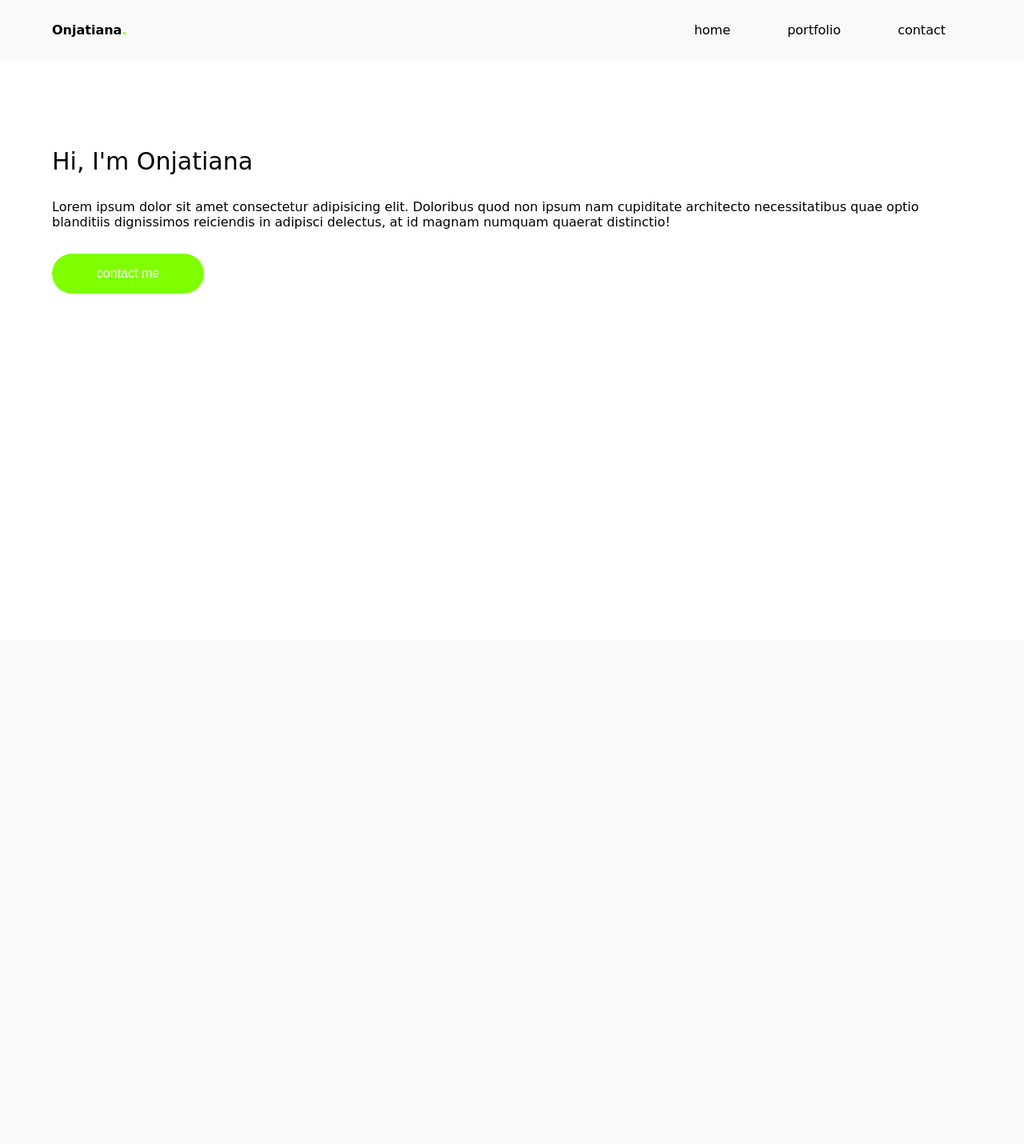
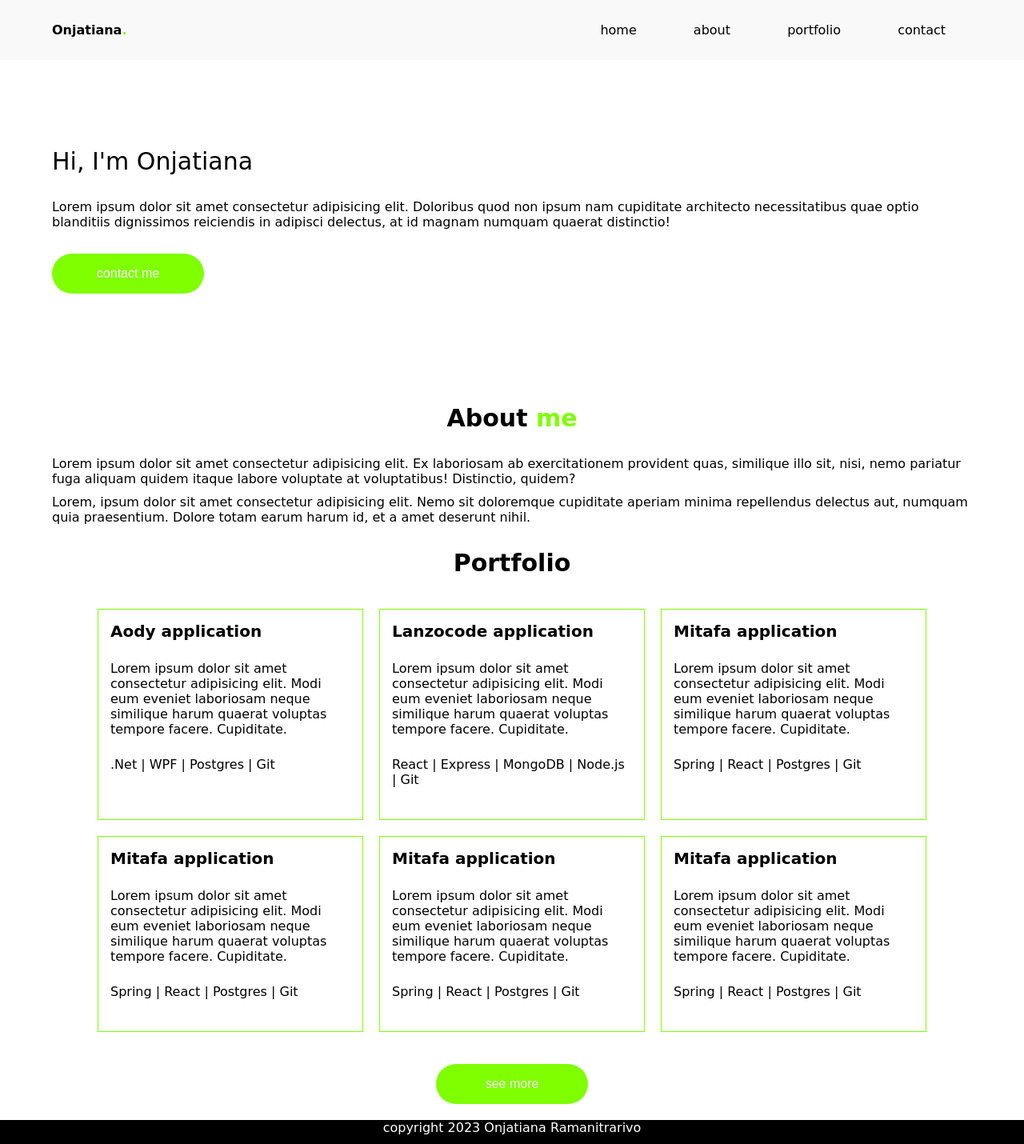
Before and after one commit to Onjatiana-ramanitrarivo/portfolio-django-project, a Django app: page /site/presentation/ in a window 1280 px wide. Shown: the whole page at 80% size. Before the commit the page ends 367 px from the top, so only its background shows below. Run offline with Django 5.2, Linux system fonts and the light colour scheme.

Commit message:
Navigation et design page contact

```diff
--- a/presentation/templates/index.html
+++ b/presentation/templates/index.html
@@ -1,26 +1,6 @@
-<!DOCTYPE html>
-{% load static %}
-<html lang="en">
+{% extends "layout.html" %}
 
-<head>
-    <meta charset="UTF-8">
-    <meta name="viewport" content="width=device-width, initial-scale=1.0">
-    <link rel="stylesheet" href="{% static 'app.css' %}">
-    <title>Page d'accueil</title>
-</head>
-
-<body>
-    <div class="bg-light">
-        <header class="header container">
-            <div class="logo">Onjatiana<span>.</span> </div>
-            <nav class="menu">
-                <a href="#" class="menu-item">home</a>
-                <a href="#" class="menu-item">portfolio</a>
-                <a href="#" class="menu-item">contact</a>
-            </nav>
-        </header>
-    </div>
-
+{% block contenu %}
 <div class="banner container">
     <div>
         <p class="myName">
@@ -32,9 +12,95 @@
             necessitatibus quae optio blanditiis dignissimos reiciendis in adipisci delectus, at id magnam numquam
             quaerat distinctio!
         </p>
-            <button class="btn">contact me</button>
+        <a href="{% url 'contact' %}">
+            <button class="btn primary">contact me</button>
+        </a>
     </div>
 </div>
-</body>
 
-</html>
+<div id="about" class="about container">
+    <h2 class="title">About <span>me</span> </h2>
+    <p>
+        Lorem ipsum dolor sit amet consectetur adipisicing elit. Ex laboriosam ab exercitationem provident quas,
+        similique illo sit, nisi, nemo pariatur fuga aliquam quidem itaque labore voluptate at voluptatibus!
+        Distinctio, quidem?
+    </p>
+    <p>
+        Lorem, ipsum dolor sit amet consectetur adipisicing elit. Nemo sit doloremque cupiditate aperiam minima
+        repellendus delectus aut, numquam quia praesentium. Dolore totam earum harum id, et a amet deserunt nihil.
+    </p>
+</div>
+
+<div id="portfolio" class="portfolio container">
+    <h2>Portfolio</h2>
+    <div class="real">
+        <div class="real-item">
+            <h3 class="real-item-title">Aody application</h3>
+            <p>
+                Lorem ipsum dolor sit amet consectetur adipisicing elit. Modi eum eveniet laboriosam neque similique
+                harum quaerat voluptas tempore facere. Cupiditate.
+            </p>
+            <p>
+                .Net | WPF | Postgres | Git
+            </p>
+        </div>
+        <div class="real-item">
+            <h3 class="real-item-title">Lanzocode application</h3>
+            <p>
+                Lorem ipsum dolor sit amet consectetur adipisicing elit. Modi eum eveniet laboriosam neque similique
+                harum quaerat voluptas tempore facere. Cupiditate.
+            </p>
+            <p>
+                React | Express | MongoDB | Node.js | Git
+            </p>
+        </div>
+        <div class="real-item">
+            <h3 class="real-item-title">Mitafa application</h3>
+            <p>
+                Lorem ipsum dolor sit amet consectetur adipisicing elit. Modi eum eveniet laboriosam neque similique
+                harum quaerat voluptas tempore facere. Cupiditate.
+            </p>
+            <p>
+                Spring | React | Postgres | Git
+            </p>
+        </div>
+        <div class="real-item">
+            <h3 class="real-item-title">Mitafa application</h3>
+            <p>
+                Lorem ipsum dolor sit amet consectetur adipisicing elit. Modi eum eveniet laboriosam neque similique
+                harum quaerat voluptas tempore facere. Cupiditate.
+            </p>
+            <p>
+                Spring | React | Postgres | Git
+            </p>
+        </div>
+        <div class="real-item">
+            <h3 class="real-item-title">Mitafa application</h3>
+            <p>
+                Lorem ipsum dolor sit amet consectetur adipisicing elit. Modi eum eveniet laboriosam neque similique
+                harum quaerat voluptas tempore facere. Cupiditate.
+            </p>
+            <p>
+                Spring | React | Postgres | Git
+            </p>
+        </div>
+        <div class="real-item">
+            <h3 class="real-item-title">Mitafa application</h3>
+            <p>
+                Lorem ipsum dolor sit amet consectetur adipisicing elit. Modi eum eveniet laboriosam neque similique
+                harum quaerat voluptas tempore facere. Cupiditate.
+            </p>
+            <p>
+                Spring | React | Postgres | Git
+            </p>
+        </div>
+    </div>
+    <div class="real-seemore-section">
+        <button class="btn primary">see more</button>
+    </div>
+</div>
+
+<div class="footer">
+    copyright 2023 Onjatiana Ramanitrarivo
+</div>
+{% endblock %}
--- /dev/null
+++ b/presentation/templates/layout.html
@@ -0,0 +1,32 @@
+<!DOCTYPE html>
+{% load static %}
+<html lang="en">
+
+<head>
+    <meta charset="UTF-8">
+    <meta name="viewport" content="width=device-width, initial-scale=1.0">
+    <link rel="stylesheet" href="{% static 'app.css' %}">
+    <title>Document</title>
+</head>
+
+<body>
+    <div class="bg-light">
+        <header class="header container">
+            <div class="logo">
+                <a href="{% url 'home' %}">Onjatiana<span>.</span></a>
+            </div>
+            <nav class="menu">
+                <a href="{% url 'home' %}" class="menu-item">home</a>
+                <a href="{% url 'home' %}#about" class="menu-item">about</a>
+                <a href="{% url 'home' %}#portfolio" class="menu-item">portfolio</a>
+                <a href="{% url 'contact' %}" class="menu-item">contact</a>
+            </nav>
+        </header>
+    </div>
+    {% block contenu %}
+
+    {% endblock %}
+
+</body>
+
+</html>
--- a/presentation/url.py
+++ b/presentation/url.py
@@ -2,5 +2,6 @@ from presentation import views
 from django.urls import path
 
 urlpatterns = [
-    path('presentation/',views.accueil)
+    path('presentation/',views.accueil,name='home'),
+    path('contact/', views.contact, name='contact')
 ]
--- a/presentation/views.py
+++ b/presentation/views.py
@@ -10,3 +10,11 @@ def accueil(request):
     }
 
     return HttpResponse(template.render(context,request))
+
+def contact(request):
+    template = loader.get_template('contact.html')
+    context = {
+        "title":"contact",
+    }
+
+    return HttpResponse(template.render(context,request))
--- a/static/app.css
+++ b/static/app.css
@@ -141,6 +141,12 @@ h2 {
     font-size: 30px;
     font-weight: 700;
     text-align: center;
+    margin: 30px 0;
+}
+
+h3 {
+    font-size: 20px;
+    font-weight: 600;
 }
 
 /* layout */
@@ -160,8 +166,10 @@ h2 {
     height: 75px;
 }
 
-.logo {
+.logo a {
     font-weight: 700;
+    text-decoration: none;
+    color: inherit;
 }
 
 .logo span {
@@ -202,7 +210,94 @@ h2 {
     height: 50px;
     border-radius: 50px;
     border: none;
-    background-color: chartreuse;
     color: rgb(255, 255, 255);
     font-size: 16px;
 }
+
+.primary {
+    background-color: chartreuse;
+}
+
+.secondary {
+    background-color: rgb(8, 17, 0);
+}
+
+.about p {
+    margin-bottom: 10px;
+}
+
+.title span {
+    color: chartreuse;
+}
+
+.real {
+    display: flex;
+    justify-content: center;
+    flex-wrap: wrap;
+
+}
+
+.real-item {
+    width: 300px;
+    border: 1px solid chartreuse;
+    padding: 15px;
+    margin: 10px;
+}
+
+.real-item h3 {
+    margin-bottom: 25px;
+}
+
+.real-item p:last-child {
+    margin: 25px 0;
+}
+
+.real-seemore-section {
+    display: flex;
+    justify-content: center;
+    margin-top: 30px;
+}
+
+.contact-section {
+    display: flex;
+}
+
+.contact-section .left {
+    width: 575px;
+    padding: 20px;
+}
+
+.contact-section .right {
+    width: 575px;
+}
+
+.contact-section .right img {
+    width: 100%;
+    height: auto;
+}
+
+.contact form {
+    margin-top: 20px;
+}
+
+.contact input {
+    width: 480px;
+    height: 40px;
+    margin: 10px 0;
+    padding: 0 10px;
+}
+
+.contact textarea {
+    max-width: 480px;
+    min-width: 480px;
+    margin: 10px 0;
+    padding: 10px;
+}
+
+.footer {
+    background-color: black;
+    color: white;
+    height: 30px;
+    margin-top: 20px;
+    text-align: center;
+}
```
Also changed, not shown: presentation/templates/contact.html (added, +41 -0 lines), static/onjatiana.jpg (added). Lines whose indentation alone changed are shown as unchanged.
